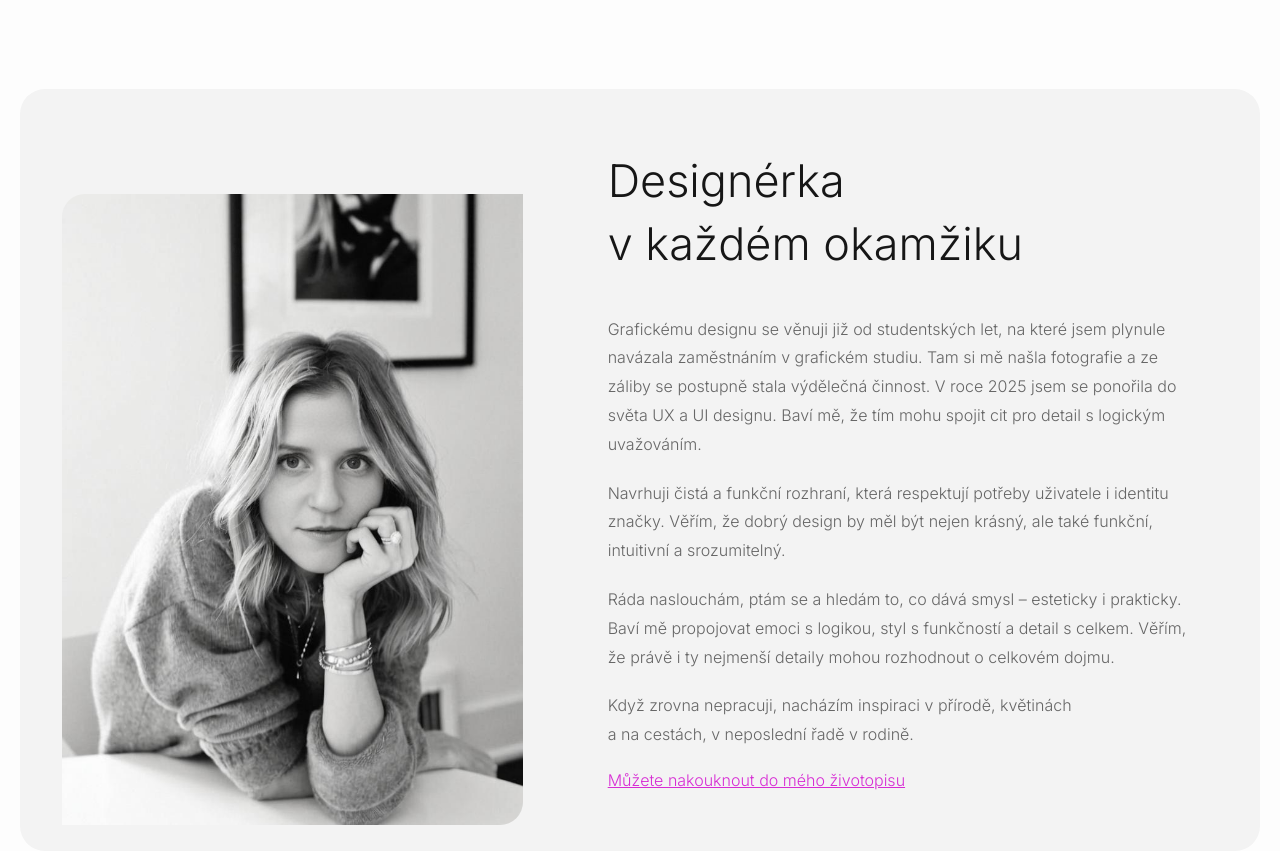
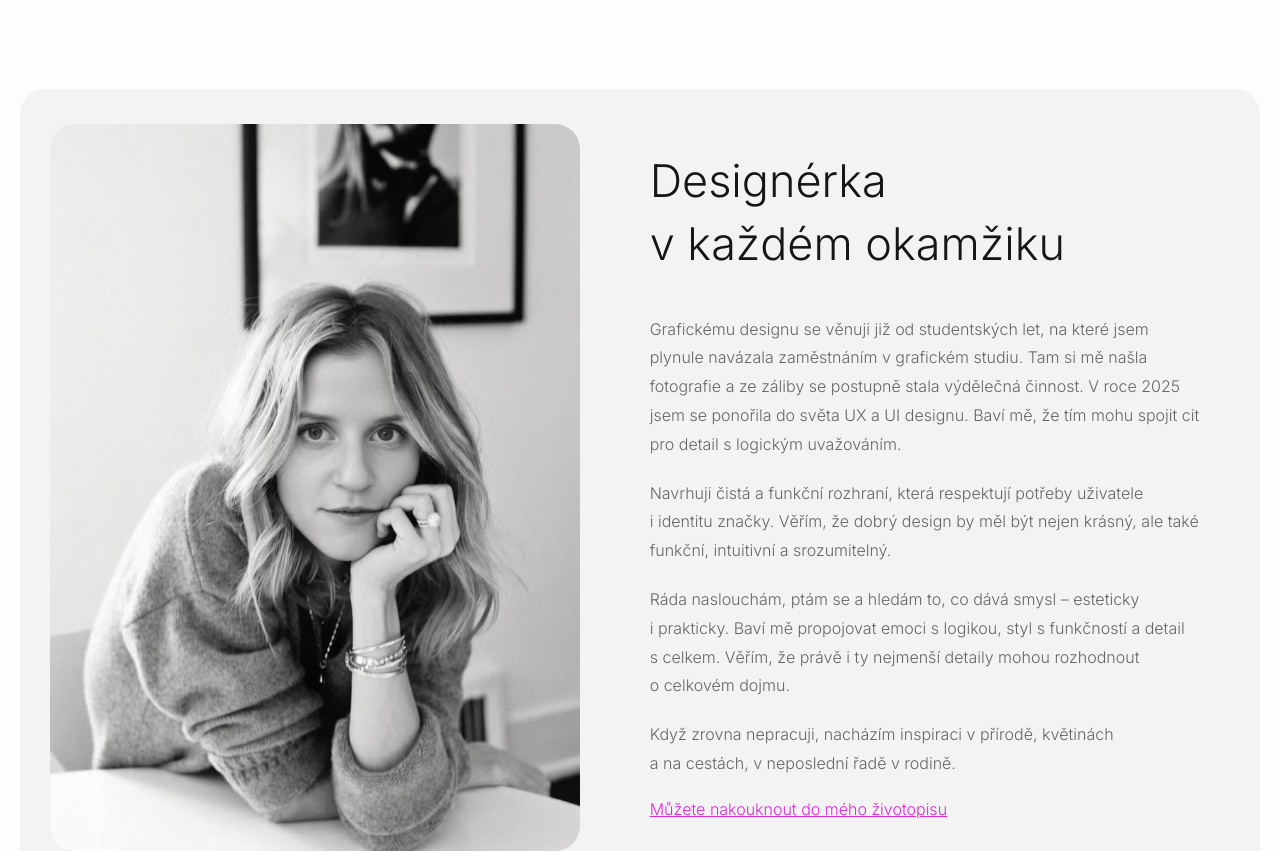
Before and after one commit to Samohylova/portfolio, a plain HTML site: page index.html in a window 1280 px wide. Shown: the part 4200-5051 px from the top of the page. Drawn offline with Linux system fonts and the light colour scheme; some packages are replaced by stand-ins of ours; a script that the page names is missing.

Commit message:
Add files via upload

```diff
--- a/index.html
+++ b/index.html
@@ -284,26 +284,26 @@
           <div class="about-text">
             <h2>Designérka<br />v každém okamžiku</h2>
             <p>
-              Grafickému designu se věnuji již od studentských let, na které
-              jsem plynule navázala zaměstnáním v grafickém studiu. Tam si mě
-              našla fotografie a ze záliby se postupně stala výdělečná činnost.
-              V roce 2025 jsem se ponořila do světa UX a UI designu. Baví mě, že
-              tím mohu spojit cit pro detail s logickým uvažováním.
+              Grafickému designu se věnuji již od studentských let, na které
+              jsem plynule navázala zaměstnáním v grafickém studiu. Tam si mě
+              našla fotografie a ze záliby se postupně stala výdělečná činnost.
+              V roce 2025 jsem se ponořila do světa UX a UI designu. Baví mě, že
+              tím mohu spojit cit pro detail s logickým uvažováním.
             </p>
             <p>
-              Navrhuji čistá a funkční rozhraní, která respektují potřeby
-              uživatele i identitu značky. Věřím, že dobrý design by měl být
-              nejen krásný, ale také funkční, intuitivní a srozumitelný.
+              Navrhuji čistá a funkční rozhraní, která respektují potřeby
+              uživatele i identitu značky. Věřím, že dobrý design by měl být
+              nejen krásný, ale také funkční, intuitivní a srozumitelný.
             </p>
             <p>
-              Ráda naslouchám, ptám se a hledám to, co dává smysl – esteticky i
-              prakticky. Baví mě propojovat emoci s logikou, styl s funkčností a
-              detail s celkem. Věřím, že právě i ty nejmenší detaily mohou
-              rozhodnout o celkovém dojmu.
+              Ráda naslouchám, ptám se a hledám to, co dává smysl – esteticky
+              i prakticky. Baví mě propojovat emoci s logikou, styl s funkčností
+              a detail s celkem. Věřím, že právě i ty nejmenší detaily mohou
+              rozhodnout o celkovém dojmu.
             </p>
             <p>
-              Když zrovna nepracuji, nacházím inspiraci v přírodě, květinách
-              <br />a na cestách, v neposlední řadě v rodině.
+              Když zrovna nepracuji, nacházím inspiraci v přírodě, květinách
+              a na cestách, v neposlední řadě v rodině.
             </p>
             <a
               href="zivotopis/zivotopis_grafik_2025.pdf"
@@ -389,7 +389,9 @@
               <div class="ikona-kontakt">
                 <img src="ostatni-podklady/ikona_email.svg" alt="Logo" />
               </div>
-              <a href="mailto:luci@lucisamohylova.cz">luci@lucisamohylova.cz</a>
+              <a href="mailto:luci@lucisamohylova.cz"
+                >luci.samohylova@gmail.com</a
+              >
             </div>
             <div class="contact-item">
               <div class="ikona-kontakt">
--- a/style.css
+++ b/style.css
@@ -285,6 +285,7 @@ nav {
 
 /* Hero Section */
 .hero {
+  background-image: url ("pozadi_linka.svg");
   background: var(--bg-color);
   padding: var(--spacing-xxxl) 0;
   text-align: center;
@@ -342,6 +343,7 @@ nav {
   width: 100%;
   height: 1075px;
   margin-bottom: var(--spacing-xxl);
+  border-radius: var(--border-xlarge);
 }
 
 .portfolio-item:hover {
@@ -405,22 +407,19 @@ nav {
 }
 
 .about-image img {
-  width: 113%;
-  height: 113%;
-  max-width: 700px;
-  border-top-left-radius: 23px;
-  border-top-right-radius: 0;
-  border-bottom-right-radius: 23px;
-  border-bottom-left-radius: 0;
-  margin: calc(-0.3 * var(--spacing-xxl)) calc(2 * var(--spacing-xxl))
-    calc(-1.7 * var(--spacing-xxl)) calc(-0.3 * var(--spacing-xxl)); /* top/bottom/left/right */
+  width: 130%;
+  height: 130%;
+  max-width: 800px;
+  border-radius: var(--border-radius);
+  margin: calc(-1.5 * var(--spacing-xxl)) calc(5 * var(--spacing-xxl))
+    calc(-1.7 * var(--spacing-xxl)) calc(-0.5 * var(--spacing-xxl)); /* top/bottom/left/right */
   text-align: center;
 }
 
 .about-text h2 {
   font-size: var(--h2);
   margin-bottom: var(--spacing-xl);
-  margin-left: var(--spacing-xxl);
+  margin-left: calc(1.7 * var(--spacing-xxl));
   color: var(--text-color);
   font-weight: 300;
 }
@@ -428,18 +427,19 @@ nav {
 .about-text p {
   color: var(--text-light);
   margin-bottom: var(--spacing-md);
-  margin-left: var(--spacing-xxl);
+  margin-left: calc(1.7 * var(--spacing-xxl));
   line-height: 1.8;
 }
 
 .odkaz {
   color: var(--primary-color);
-  margin-left: var(--spacing-xxl);
+  margin-left: calc(1.7 * var(--spacing-xxl));
 }
 
 /* Services Section */
 .services-section {
   padding: var(--spacing-xxxl) 0;
+  border-color: #666;
 }
 
 .services-section h2 {
@@ -513,6 +513,7 @@ nav {
 }
 .form-group input {
   padding: 12px;
+  font-size: medium;
 }
 
 .form-group textarea {
@@ -523,6 +524,8 @@ nav {
   transition: border-color-light var(--transition);
   height: 200px;
   resize: vertical;
+  font-family: inter;
+  font-size: medium;
 }
 
 .contact-info h2 {
```
